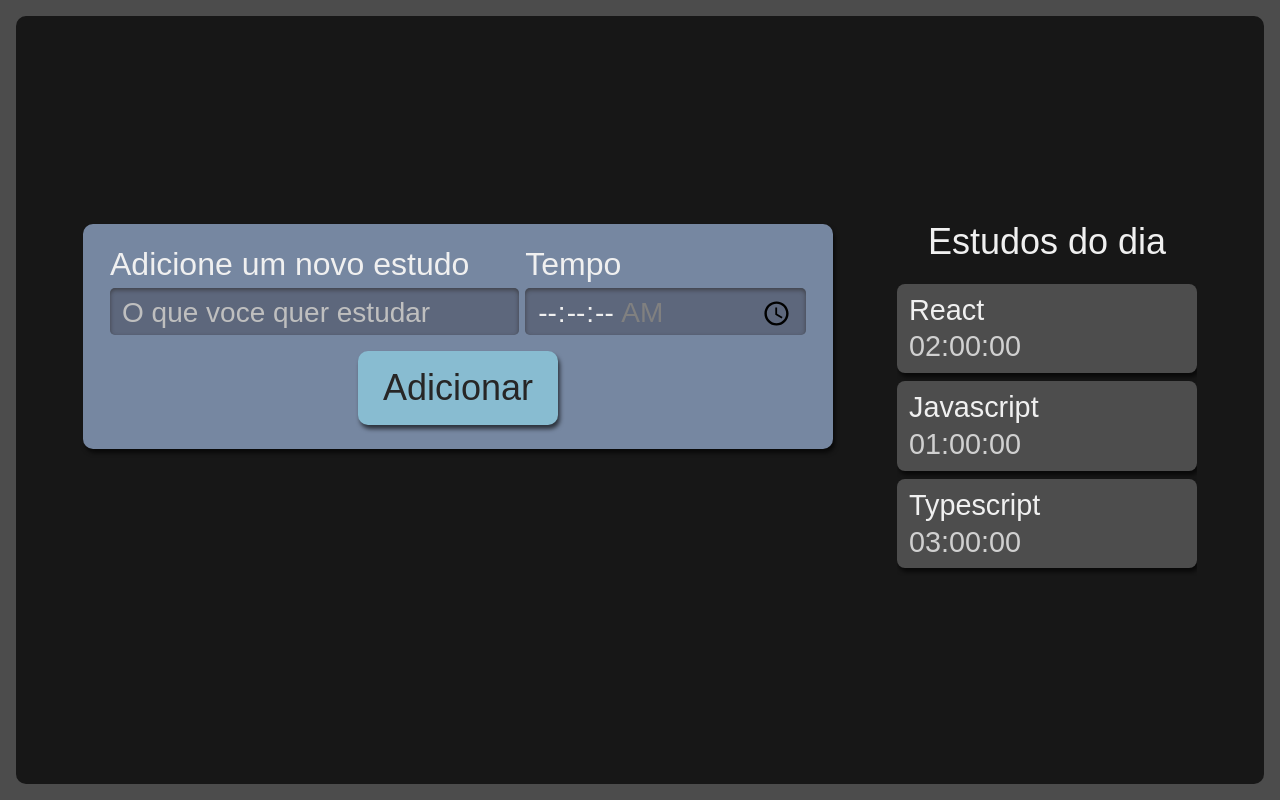
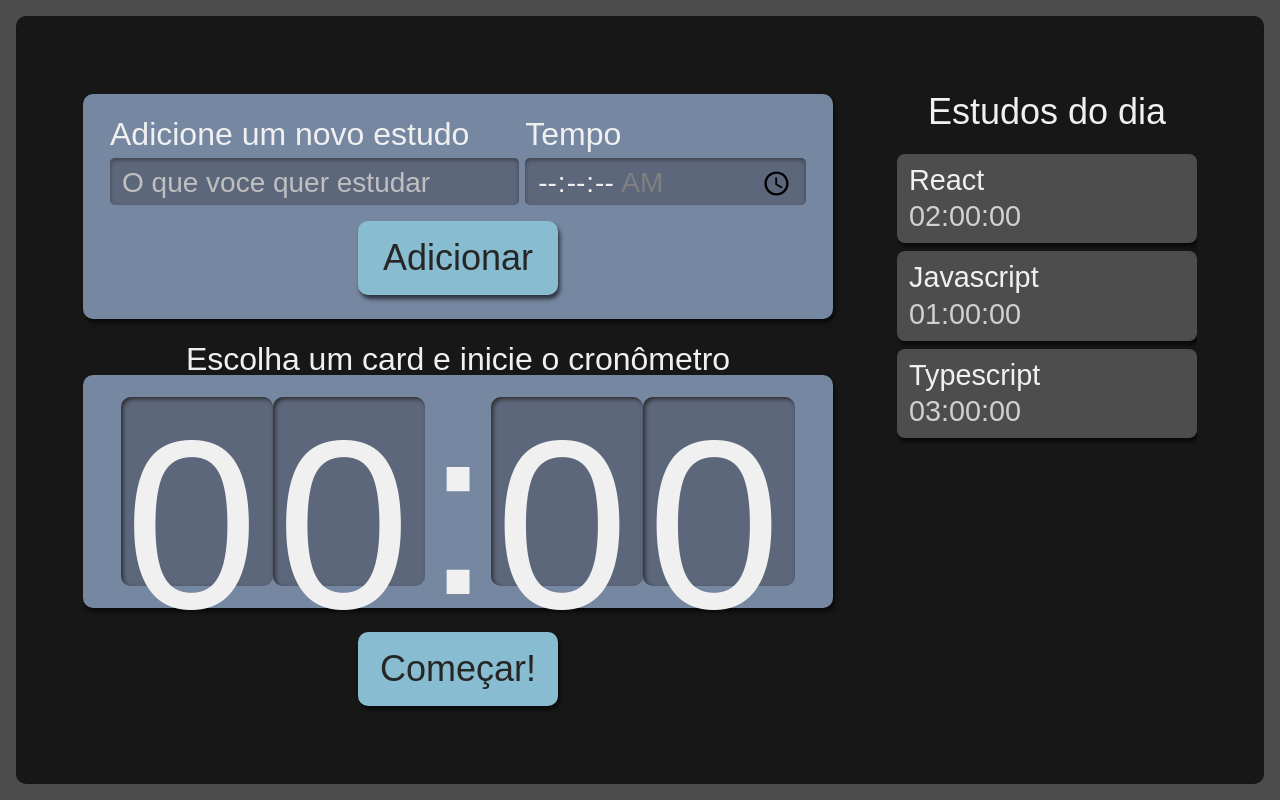
Before and after one commit to MatheusGrenat/alura-studies, a React (Create React App) app: page / in a window 1280 px wide. Built offline with nearby package versions, Linux system fonts and the light colour scheme.

Commit message:
Criando o relogio e o cronometro e estiliando ambos

```diff
--- /dev/null
+++ b/src/components/Cronometro/Cronometro.module.scss
@@ -0,0 +1,59 @@
+.cronometro {
+    display: flex;
+    flex-direction: column;
+    align-items: center;
+    grid-area: cronometro;
+
+    .relogioWrapper {
+      align-items: center;
+      background-color: #7687A1;
+      border-radius: 10px;
+      box-shadow: 2px 4px 4px #0000009F;
+      box-sizing: border-box;
+      display: flex;
+      font-size: 5rem;
+      justify-content: center;
+      margin-bottom: 24px;
+      padding: 16px 12px;
+      width: 100%;
+    }
+
+    .titulo {
+      font-size: 2rem;
+    }
+
+    button {
+      background-color: #88bcd1;
+      border-radius: 10px;
+      box-shadow: 2px 4px 4px #0000009F;
+      color: #272626;
+      cursor: pointer;
+      font-size: 1.25rem;
+      padding: 16px;
+      width: 150px;
+
+      &:active {
+        background-color: #7CA6B7;
+        box-shadow: 2px 2px 4px #0000009F inset;
+        cursor: auto;
+      }
+    }
+
+    @media screen and (min-width:1280px) {
+
+      .relogioWrapper{
+        font-size: 15rem;
+      }
+
+      p {
+        font-size: 2rem;
+      }
+
+      button {
+        grid-column-start: span 2;
+        justify-self: center;
+        width: 200px;
+        font-size: 2.25rem;
+      }
+    }
+  }
--- /dev/null
+++ b/src/components/Cronometro/Index.tsx
@@ -0,0 +1,17 @@
+import Botao from '../Botao';
+import Relogio from './Relogio/Index';
+import style from './Cronometro.module.scss';
+
+export default function Cronometro(){
+    return(
+        <div className={style.cronometro}>
+            <p className={style.titulo}>Escolha um card e inicie o cronômetro</p>
+            <div className={style.relogioWrapper}>
+                <Relogio />
+            </div>
+            <Botao
+                texto="Começar!"
+            />
+        </div>
+    )
+}
--- /dev/null
+++ b/src/components/Cronometro/Relogio/Index.tsx
@@ -0,0 +1,13 @@
+import style from './Relogio.module.scss';
+
+export default function Relogio(){
+    return(
+        <>
+            <span className={style.relogioNumero}>0</span>
+            <span className={style.relogioNumero}>0</span>
+            <span className={style.relogioDivisao}>:</span>
+            <span className={style.relogioNumero}>0</span>
+            <span className={style.relogioNumero}>0</span>
+        </>
+    )
+}
--- /dev/null
+++ b/src/components/Cronometro/Relogio/Relogio.module.scss
@@ -0,0 +1,21 @@
+.relogioNumero {
+    background-color: #5D677C;
+    box-shadow: 2px 2px 4px #2B2B2B inset;
+    height: 3.6rem;
+    width: 3rem;
+    padding: 8px 4px;
+    border-radius: 10px;
+
+    @media screen and (min-width:1280px) {
+      height: 10.8rem;
+      width: 9rem;
+    }
+  }
+
+  .relogioDivisao {
+    height: 4.2rem;
+
+    @media screen and (min-width:1280px) {
+      height: 12.6rem;
+    }
+  }
--- /dev/null
+++ b/src/components/Lista/Item/index.tsx
@@ -0,0 +1,10 @@
+import style from '../Lista.module.scss'
+
+export default function Item({tarefa, tempo}: { tarefa: string, tempo: string}){
+    return(
+        <li className={style.item}>
+            <h3> {tarefa}</h3>
+            <span> {tempo}</span>
+        </li>
+    )
+}
--- a/src/components/Lista/index.tsx
+++ b/src/components/Lista/index.tsx
@@ -1,4 +1,5 @@
 import React from "react";
+import Item from './Item';
 import style from  './Lista.module.scss';
 
 function Lista(){
@@ -17,10 +18,10 @@
             <h2>Estudos do dia</h2>
             <ul>
                 {tarefa.map((item, index) => (
-                    <li key={index} className={style.item}>
-                        <h3> {item.tarefa}</h3>
-                        <span> {item.tempo}</span>
-                    </li>
+                   <Item
+                        key={index}
+                        {...item}
+                   />
                 ))}
             </ul>
         </aside>
--- a/src/pages/App.tsx
+++ b/src/pages/App.tsx
@@ -3,6 +3,7 @@
 import Lista from '../components/Lista';
 import Botao from '../components/Botao';
 import style from './App.module.scss';
+import Cronometro from '../components/Cronometro/Index';
 
 
 function App() {
@@ -10,6 +11,7 @@
     <div className={style.AppStyle}>
        <Formulario />
        <Lista />
+       <Cronometro />
     </div>
   );
 }
```
